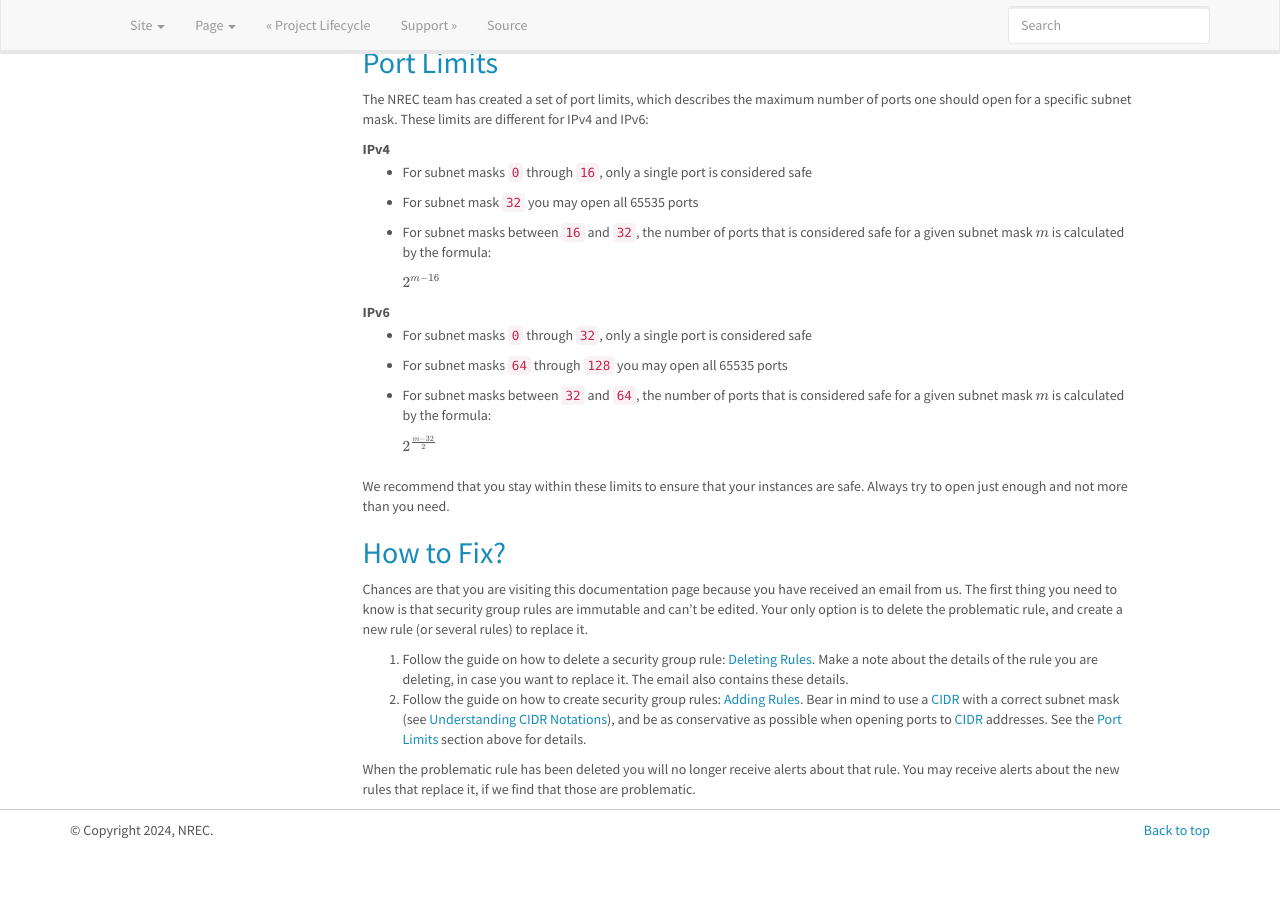
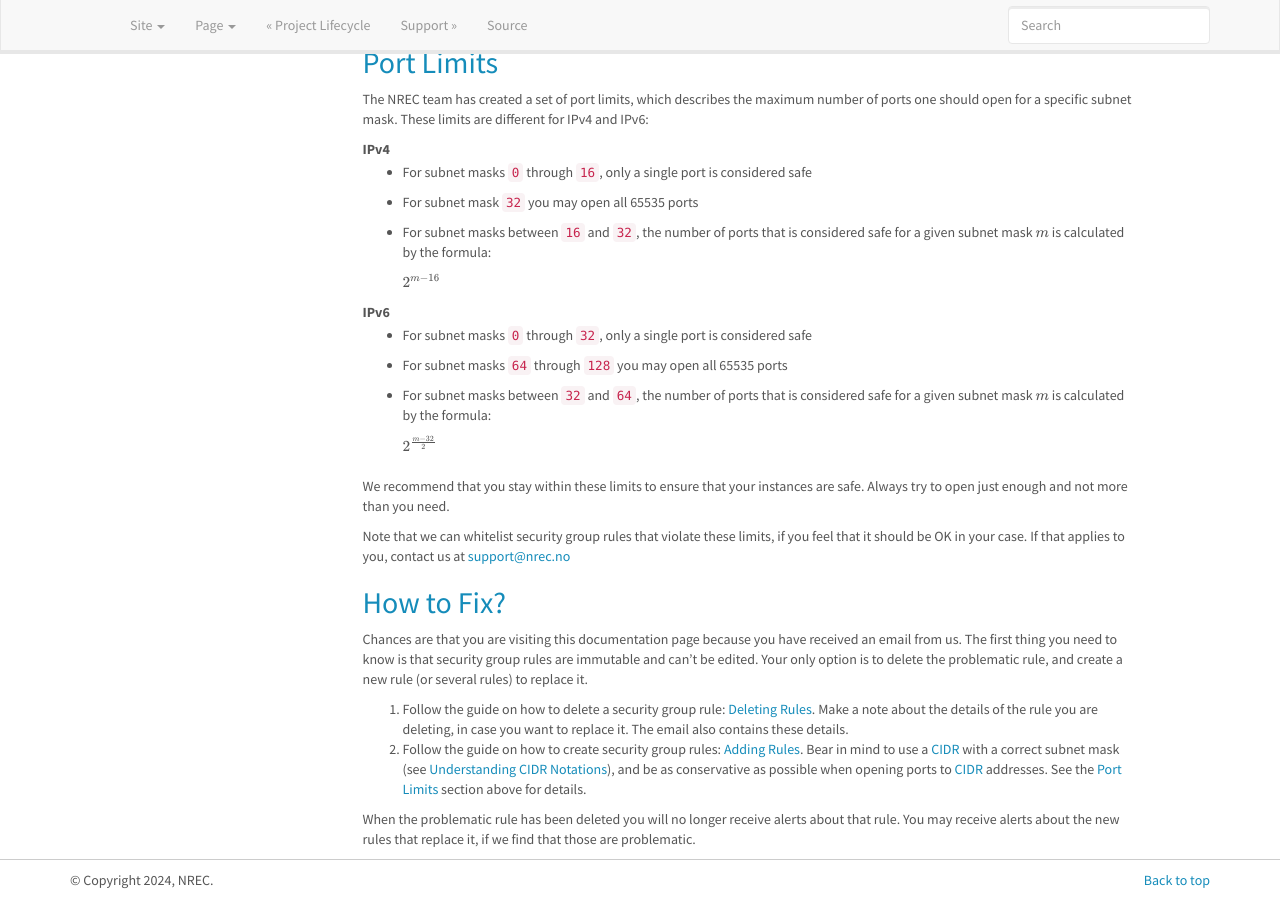
Before and after one commit to norcams/docs-enduser, a Sphinx documentation site: the page built from docs/security-group-sanity.rst, in a window 1280 px wide and 900 px high, scrolled down 1098 px. Built offline with Sphinx 7.4.7, drawn with Linux system fonts in a browser that asks for light colours; before the commit the page ends 1948 px from its top, so only the background shows below that.

Commit message:
whitelist

```diff
--- a/docs/security-group-sanity.rst
+++ b/docs/security-group-sanity.rst
@@ -124,6 +124,10 @@ We recommend that you stay within these limits to ensure that your
 instances are safe. Always try to open just enough and not more than
 you need.
 
+Note that we can whitelist security group rules that violate these
+limits, if you feel that it should be OK in your case. If that applies
+to you, contact us at support@nrec.no
+
 
 How to Fix?
 -----------
```
